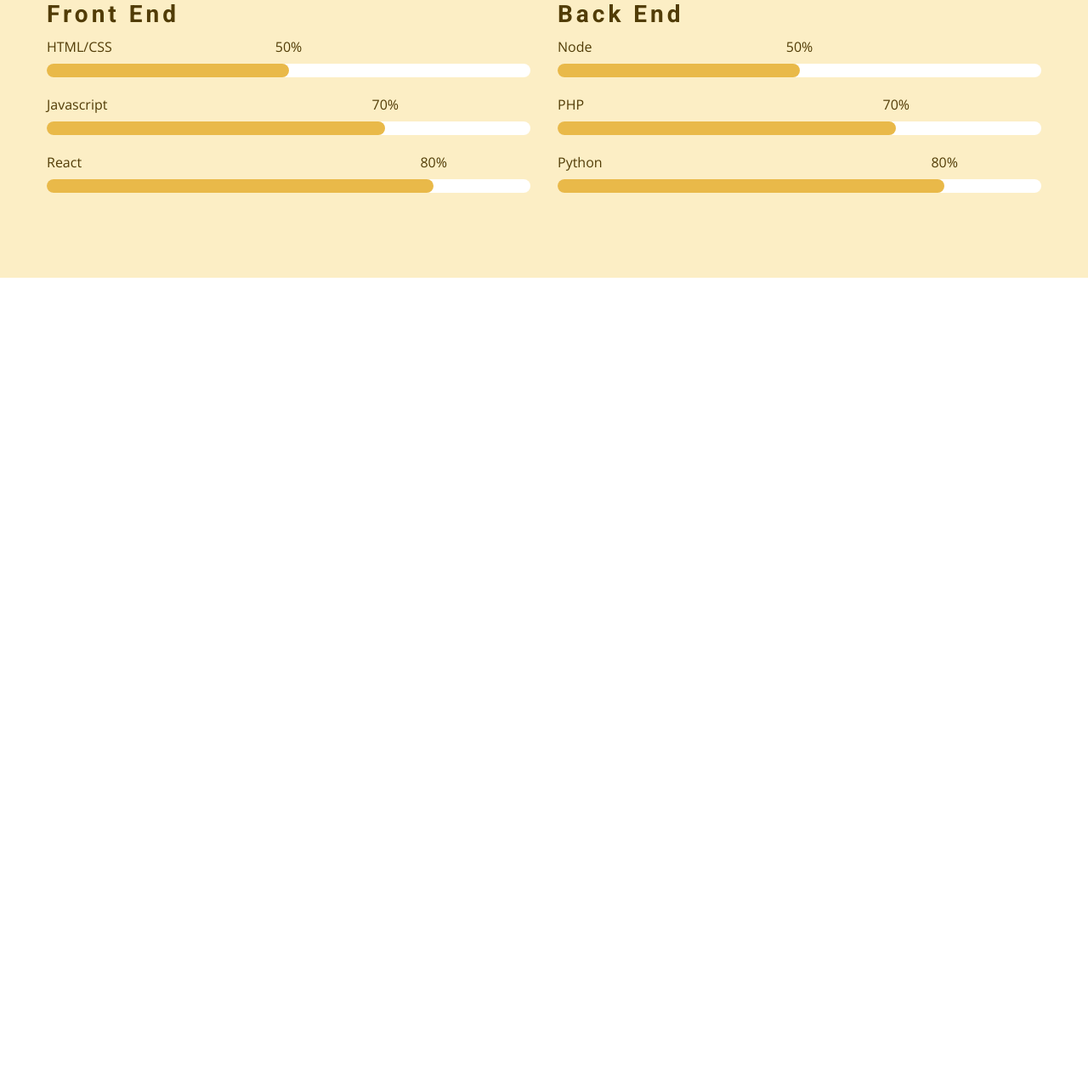
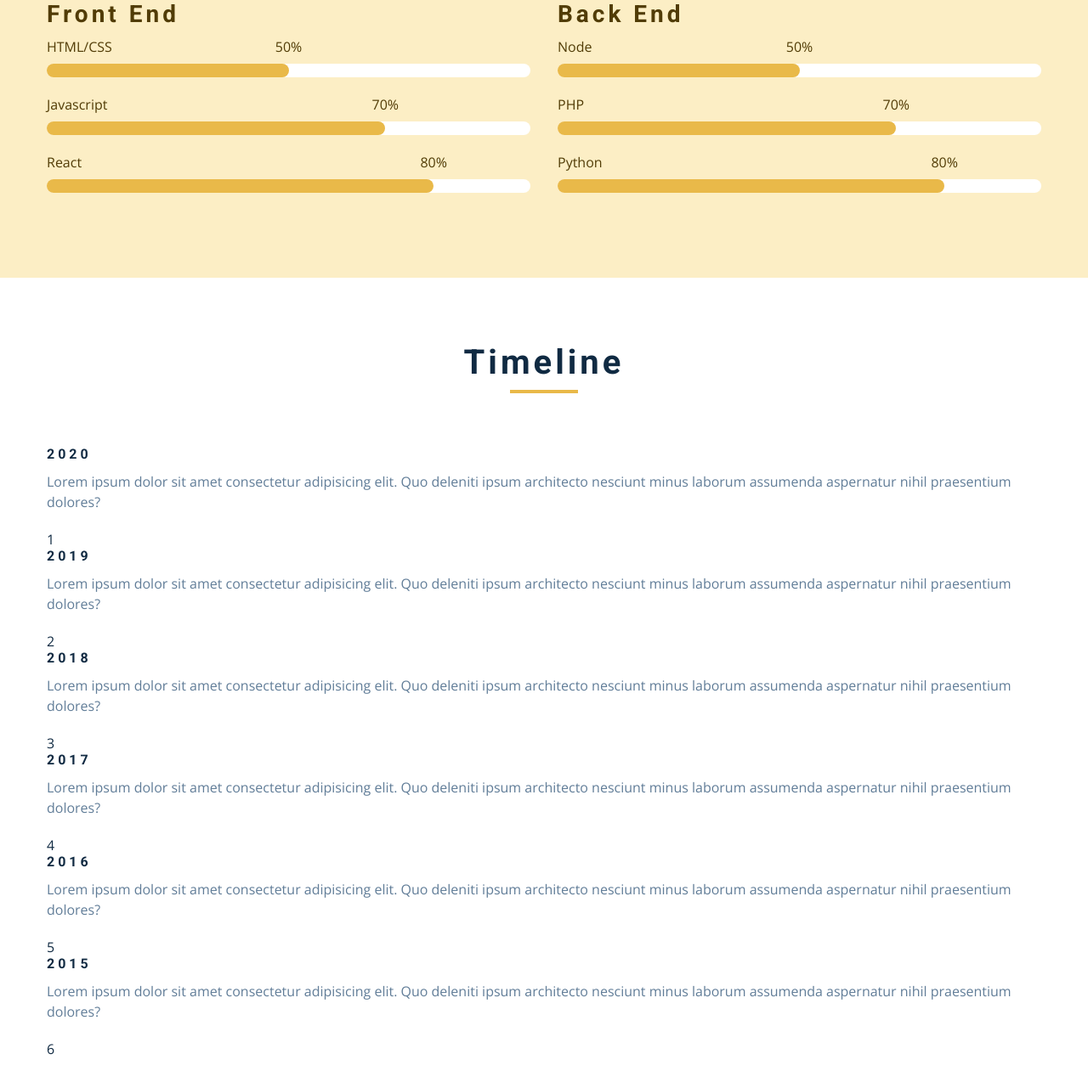
Before and after one commit to empyrals/Personal-Portfolio, a plain HTML site: page index.html in a window 1280 px wide. Shown: the part 3920-5201 px from the top of the page at 85% size. Before the commit the page ends 4247 px from the top, so only its background shows below. Drawn offline with nearby package versions, Linux system fonts and the light colour scheme.

Commit message:
timeline

```diff
--- a/index.html
+++ b/index.html
@@ -404,9 +404,84 @@
       </article>
     </div>
   </section>
-
   <!-- end of skills -->
   <!-- timeline -->
+  <section class="section timeline">
+    <!-- section title -->
+    <div class="section-title">
+      <h2>timeline</h2>
+      <div class="underline"></div>
+    </div>
+    <!-- end of section title -->
+    <div class="section-center timeline-center">
+      <!-- single timeline item -->
+      <article class="timeline-item">
+        <h4>2020</h4>
+        <p>Lorem ipsum dolor sit amet
+          consectetur adipisicing elit.
+          Quo deleniti ipsum architecto
+          nesciunt minus laborum assumenda
+          aspernatur nihil praesentium dolores?</p>
+          <span class="number">1</span>
+      </article>
+      <!-- end of single timeline item -->
+      <!-- single timeline item -->
+      <article class="timeline-item">
+        <h4>2019</h4>
+        <p>Lorem ipsum dolor sit amet
+          consectetur adipisicing elit.
+          Quo deleniti ipsum architecto
+          nesciunt minus laborum assumenda
+          aspernatur nihil praesentium dolores?</p>
+          <span class="number">2</span>
+      </article>
+      <!-- end of single timeline item -->
+      <!-- single timeline item -->
+      <article class="timeline-item">
+        <h4>2018</h4>
+        <p>Lorem ipsum dolor sit amet
+          consectetur adipisicing elit.
+          Quo deleniti ipsum architecto
+          nesciunt minus laborum assumenda
+          aspernatur nihil praesentium dolores?</p>
+          <span class="number">3</span>
+      </article>
+      <!-- end of single timeline item -->
+      <!-- single timeline item -->
+      <article class="timeline-item">
+        <h4>2017</h4>
+        <p>Lorem ipsum dolor sit amet
+          consectetur adipisicing elit.
+          Quo deleniti ipsum architecto
+          nesciunt minus laborum assumenda
+          aspernatur nihil praesentium dolores?</p>
+          <span class="number">4</span>
+      </article>
+      <!-- end of single timeline item -->
+      <!-- single timeline item -->
+      <article class="timeline-item">
+        <h4>2016</h4>
+        <p>Lorem ipsum dolor sit amet
+          consectetur adipisicing elit.
+          Quo deleniti ipsum architecto
+          nesciunt minus laborum assumenda
+          aspernatur nihil praesentium dolores?</p>
+          <span class="number">5</span>
+      </article>
+      <!-- end of single timeline item -->
+      <!-- single timeline item -->
+      <article class="timeline-item">
+        <h4>2015</h4>
+        <p>Lorem ipsum dolor sit amet
+          consectetur adipisicing elit.
+          Quo deleniti ipsum architecto
+          nesciunt minus laborum assumenda
+          aspernatur nihil praesentium dolores?</p>
+          <span class="number">6</span>
+      </article>
+      <!-- end of single timeline item -->
+    </div>
+  </section>
 
   <!--end of  timeline -->
   <!-- blog -->
```
